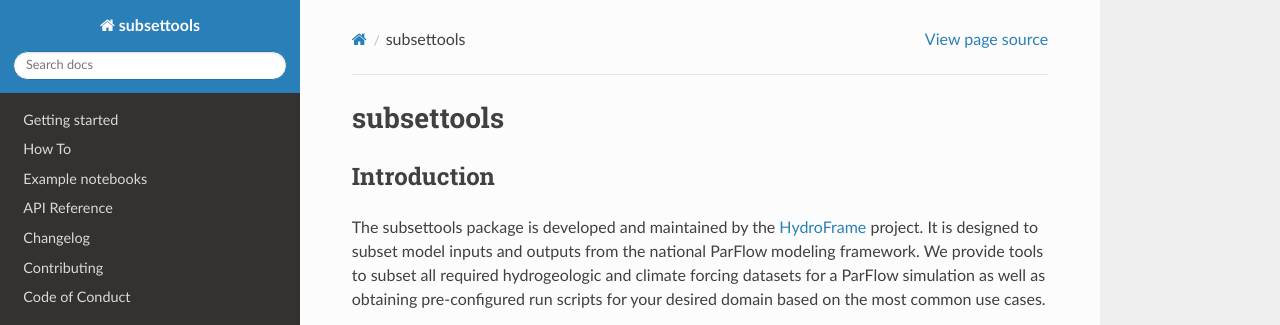
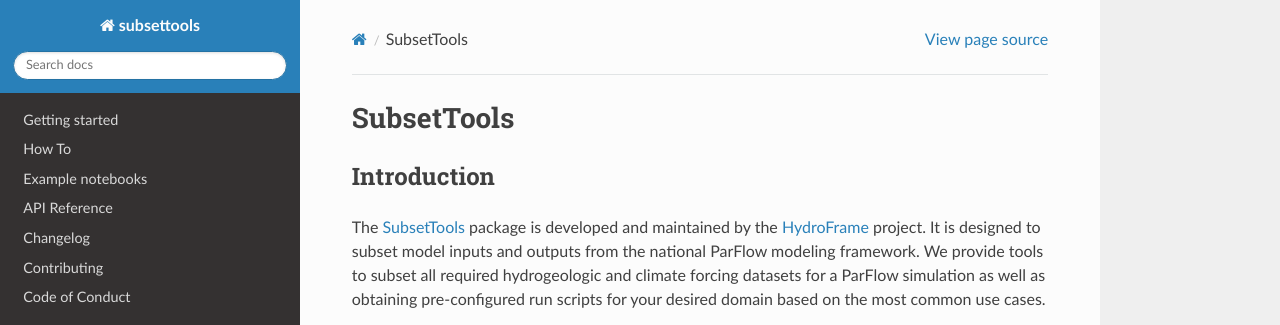
Before and after one commit to hydroframe/subsettools, a Sphinx documentation site: the page built from docs/index.md, in a window 1280 px wide and 1318 px high. Shown: the top 325 px of the window. Built offline with Sphinx 7.4.7 and the Read the Docs theme 2.0.0, drawn with Linux system fonts in a browser that asks for light colours; some of the changed lines change nothing that is shown.

Commit message:
typo and link fixes

```diff
--- a/docs/index.md
+++ b/docs/index.md
@@ -1,10 +1,10 @@
-# subsettools
+# SubsetTools
 
 ## Introduction
 
-The subsettools package is developed and maintained by the [HydroFrame](https://hydroframe.org) project. It is designed to subset model inputs and outputs from the national ParFlow modeling framework. We provide tools to subset all required hydrogeologic and climate forcing datasets for a ParFlow simulation as well as obtaining pre-configured run scripts for your desired domain based on the most common use cases.
+The [SubsetTools](https://hydroframe.org/subsettools) package is developed and maintained by the [HydroFrame](https://hydroframe.org) project. It is designed to subset model inputs and outputs from the national ParFlow modeling framework. We provide tools to subset all required hydrogeologic and climate forcing datasets for a ParFlow simulation as well as obtaining pre-configured run scripts for your desired domain based on the most common use cases.
 
-Example workflows are provided for working with both the first and ([PFCONUS1](https://hydroframe.org/parflow_conus1.0)) and second ([PFCONUS2](https://hydroframe.org/parflow_conus1.0)) generation of the national model. Refer to the HydroFrame website for more information on these domains.
+Example workflows are provided for working with both the first and ([PFCONUS1](https://hydroframe.org/parflow-conus1)) and second ([PFCONUS2](https://hydroframe.org/parflow-conus2)) generation of the national model. Refer to the HydroFrame website for more information on these domains.
 
 Subset tools has been configured to work with the [HydroData](https://hydroframe.org/hydrodata) data catalog which houses national ParFlow inputs and simulation results as well as a broad array of other hydrologic variables.  Refer to the [HydroData documentation](https://hf-hydrodata.readthedocs.io/en/latest/index.html) for information on how to access additional datasets.
 
```
